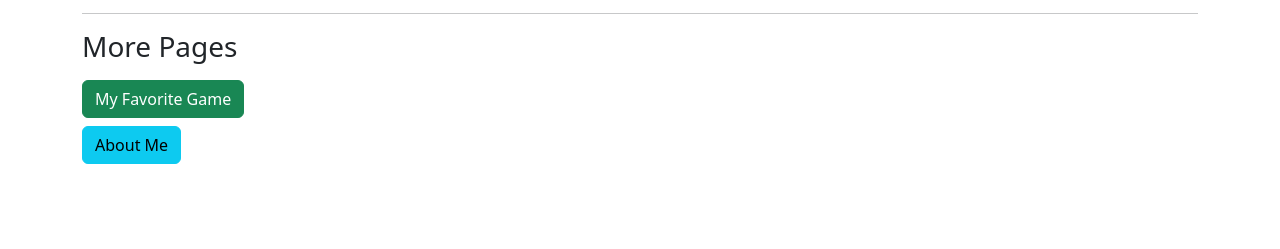
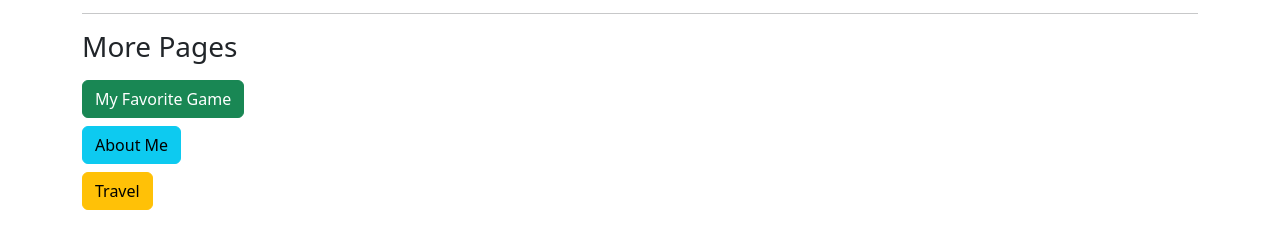
Before and after one commit to myosotis0cj/homepage, a plain HTML site: page index.html in a window 1280 px wide. Shown: the part 155-404 px from the top of the page. Drawn offline with nearby package versions, Linux system fonts and the light colour scheme.

Commit message:
Update index.html

```diff
--- a/index.html
+++ b/index.html
@@ -28,6 +28,7 @@
     <h3>More Pages</h3>
     <p><a href="game.html" class="btn btn-success mt-2">My Favorite Game</a></p>
     <p><a href="about.html" class="btn btn-info mt-2">About Me</a></p>
+    <p><a href="travel.html" class="btn btn-warning mt-2">Travel</a></p>
 
 
 
```
